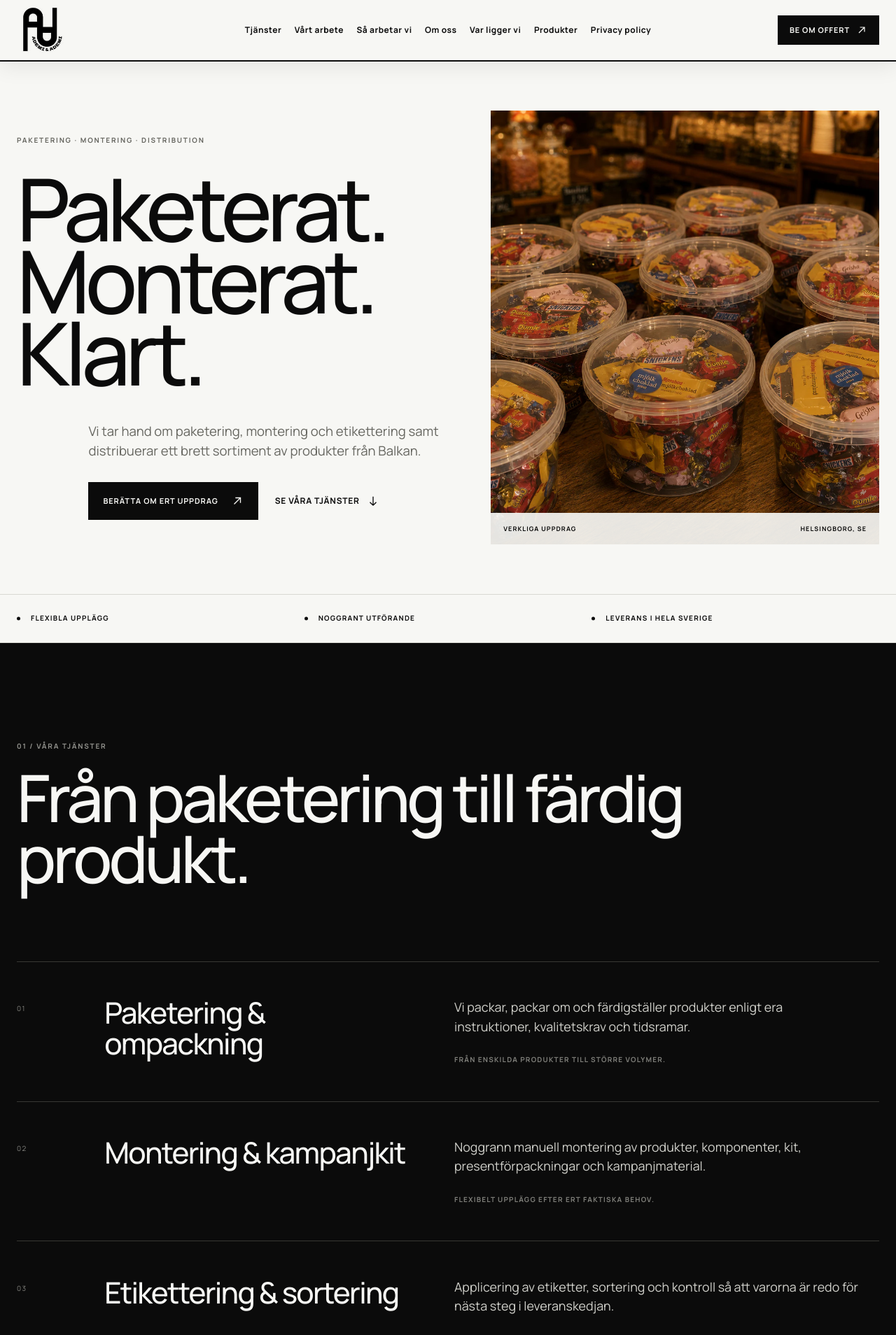
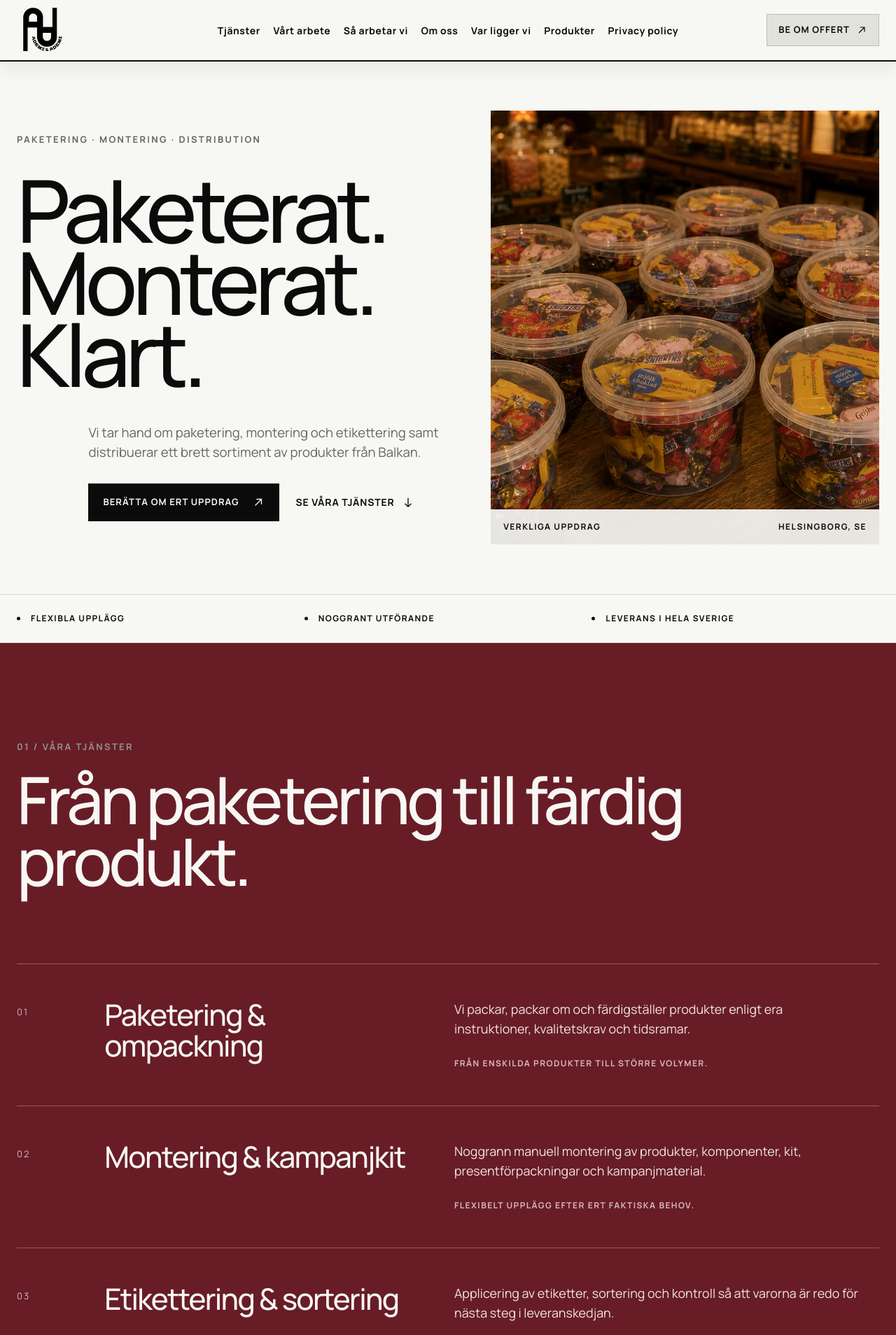
Before and after one commit to momealaouie/ademiademi, a Next.js app: page / in a window 1280 px wide. Shown: the top 1908 px of the page at 70% size. Built offline with nearby package versions, Linux system fonts and the light colour scheme.

Commit message:
Förbättra kontrast och textstorlekar

```diff
--- a/app/globals.css
+++ b/app/globals.css
@@ -1,6 +1,8 @@
 :root {
   --paper: #f7f7f4;
   --surface: #ecece7;
+  --surface-strong: #e2e2dc;
+  --burgundy: #681d26;
   --ink: #0b0b0b;
   --muted: #666660;
   --line: #d9d9d2;
@@ -102,7 +104,7 @@ button:focus-visible {
 .eyebrow {
   margin: 0;
   color: var(--muted);
-  font-size: 10px;
+  font-size: 13px;
   font-weight: 700;
   letter-spacing: 0.18em;
   line-height: 1.2;
@@ -160,7 +162,7 @@ button:focus-visible {
   gap: 18px;
   padding: 15px 20px;
   border: 1px solid;
-  font-size: 11px;
+  font-size: 13px;
   font-weight: 700;
   letter-spacing: 0.08em;
   line-height: 1;
@@ -192,7 +194,7 @@ button:focus-visible {
   align-items: center;
   gap: 10px;
   color: inherit;
-  font-size: 12px;
+  font-size: 14px;
   font-weight: 700;
   letter-spacing: 0.06em;
   text-decoration: none;
@@ -304,7 +306,7 @@ button:focus-visible {
   padding: 16px 18px;
   color: var(--ink);
   background: color-mix(in srgb, var(--paper) 92%, transparent);
-  font-size: 9px;
+  font-size: 12px;
   font-weight: 700;
   letter-spacing: 0.12em;
   text-transform: uppercase;
@@ -325,7 +327,7 @@ button:focus-visible {
 .trust-bar span {
   position: relative;
   padding-left: 20px;
-  font-size: 10px;
+  font-size: 12px;
   font-weight: 700;
   letter-spacing: 0.12em;
   text-transform: uppercase;
@@ -345,10 +347,11 @@ button:focus-visible {
 
 .services {
   padding-block: var(--section-space);
+  background: var(--burgundy);
 }
 
 .service-list {
-  border-top: 1px solid #383834;
+  border-top: 1px solid rgb(255 255 255 / 28%);
 }
 
 .service-row {
@@ -356,7 +359,7 @@ button:focus-visible {
   grid-template-columns: 74px minmax(260px, 0.85fr) minmax(340px, 1.15fr);
   gap: clamp(24px, 4vw, 70px);
   padding-block: clamp(34px, 4vw, 58px);
-  border-bottom: 1px solid #383834;
+  border-bottom: 1px solid rgb(255 255 255 / 28%);
 }
 
 .service-row h3,
@@ -368,8 +371,8 @@ button:focus-visible {
 
 .service-row__number {
   padding-top: 8px;
-  color: #84847f;
-  font-size: 10px;
+  color: #d7b8bc;
+  font-size: 13px;
   letter-spacing: 0.15em;
 }
 
@@ -389,14 +392,14 @@ button:focus-visible {
 
 .service-row__body p {
   margin: 0;
-  color: #d0d0ca;
+  color: #f0e4e5;
   font-size: clamp(16px, 1.4vw, 20px);
   line-height: 1.55;
 }
 
 .service-row__body span {
-  color: #7f7f7a;
-  font-size: 10px;
+  color: #d7b8bc;
+  font-size: 12px;
   font-weight: 700;
   letter-spacing: 0.12em;
   text-transform: uppercase;
--- a/app/page.tsx
+++ b/app/page.tsx
@@ -359,7 +359,7 @@ export default function Home() {
           </div>
         </section>
 
-        <section className="contact section-dark" id="kontakt" aria-labelledby="contact-title">
+        <section className="contact" id="kontakt" aria-labelledby="contact-title">
           <div className="page-shell contact__inner">
             <Reveal className="contact__heading">
               <p className="eyebrow">07 / Kontakt</p>
--- a/app/produkter/page.module.css
+++ b/app/produkter/page.module.css
@@ -87,7 +87,7 @@
 .cardCopy span {
   margin: 0;
   color: var(--muted);
-  font-size: 9px;
+  font-size: 12px;
   font-weight: 700;
   letter-spacing: 0.14em;
   text-transform: uppercase;
@@ -109,6 +109,7 @@
 
 .contact {
   padding-block: clamp(84px, 10vw, 150px);
+  background: var(--surface);
 }
 
 .contact > div {
--- a/app/samarbetspartners/page.module.css
+++ b/app/samarbetspartners/page.module.css
@@ -57,7 +57,7 @@
 .partner > span {
   padding-top: 8px;
   color: var(--muted);
-  font-size: 10px;
+  font-size: 13px;
   font-weight: 700;
   letter-spacing: 0.14em;
 }
@@ -80,7 +80,7 @@
 .partner .category {
   margin-top: 20px;
   color: var(--ink);
-  font-size: 10px;
+  font-size: 13px;
   font-weight: 700;
   letter-spacing: 0.13em;
   text-transform: uppercase;
--- a/app/sections.css
+++ b/app/sections.css
@@ -60,7 +60,7 @@
   padding: 13px 16px;
   color: var(--ink);
   background: color-mix(in srgb, var(--paper) 93%, transparent);
-  font-size: 9px;
+  font-size: 12px;
   font-weight: 700;
   letter-spacing: 0.12em;
   text-transform: uppercase;
@@ -95,7 +95,7 @@
 .featured-product p {
   margin: 17px 0 5px;
   color: var(--muted);
-  font-size: 9px;
+  font-size: 12px;
   font-weight: 700;
   letter-spacing: 0.14em;
   text-transform: uppercase;
@@ -146,7 +146,7 @@
 
 .process-card > span {
   color: var(--muted);
-  font-size: 10px;
+  font-size: 13px;
   font-weight: 700;
   letter-spacing: 0.14em;
 }
@@ -215,7 +215,7 @@
 }
 
 .credentials {
-  background: var(--paper);
+  background: var(--surface-strong);
 }
 
 .credentials__grid {
@@ -266,6 +266,8 @@
 
 .contact {
   padding-block: var(--section-space) 72px;
+  color: var(--ink);
+  background: var(--surface);
 }
 
 .contact__inner {
@@ -286,7 +288,7 @@
 .contact__heading > p:last-child {
   max-width: 590px;
   margin: 0;
-  color: #a6a6a0;
+  color: var(--muted);
   font-size: clamp(16px, 1.4vw, 21px);
   line-height: 1.6;
 }
@@ -298,7 +300,7 @@
   gap: 28px;
   margin-top: clamp(90px, 12vw, 170px);
   padding-top: 32px;
-  border-top: 1px solid #353531;
+  border-top: 1px solid var(--line-strong);
 }
 
 .contact-grid > div {
@@ -308,8 +310,8 @@
 }
 
 .contact-grid span {
-  color: #81817c;
-  font-size: 9px;
+  color: var(--muted);
+  font-size: 12px;
   font-weight: 700;
   letter-spacing: 0.14em;
   text-transform: uppercase;
@@ -321,8 +323,8 @@
   display: inline-flex;
   align-items: start;
   gap: 8px;
-  color: var(--paper);
-  font-size: 14px;
+  color: var(--ink);
+  font-size: 16px;
   text-decoration: none;
   overflow-wrap: anywhere;
 }
@@ -339,7 +341,7 @@
 
 .location {
   padding-top: clamp(72px, 9vw, 130px);
-  background: var(--paper);
+  background: var(--surface-strong);
   scroll-margin-top: var(--header-height);
 }
 
--- a/components/ContactForm.module.css
+++ b/components/ContactForm.module.css
@@ -12,8 +12,8 @@
 .requiredNotice {
   grid-column: 1 / -1;
   margin: 0 0 4px;
-  color: #c8c8c2;
-  font-size: 13px;
+  color: var(--muted);
+  font-size: 15px;
   line-height: 1.55;
 }
 
@@ -24,8 +24,8 @@
 }
 
 .grid label > span {
-  color: #9c9c96;
-  font-size: 9px;
+  color: var(--muted);
+  font-size: 12px;
   font-weight: 700;
   letter-spacing: 0.14em;
   text-transform: uppercase;
@@ -35,10 +35,10 @@
 .grid textarea {
   width: 100%;
   padding: 12px 0;
-  color: var(--paper);
+  color: var(--ink);
   background: transparent;
   border: 0;
-  border-bottom: 1px solid #484844;
+  border-bottom: 1px solid var(--line-strong);
   border-radius: 0;
   font: inherit;
   outline: none;
@@ -52,12 +52,12 @@
 
 .grid input::placeholder,
 .grid textarea::placeholder {
-  color: #73736e;
+  color: #777771;
 }
 
 .grid input:focus,
 .grid textarea:focus {
-  border-color: var(--paper);
+  border-color: var(--ink);
 }
 
 .grid input:invalid:not(:placeholder-shown),
@@ -87,8 +87,8 @@
 
 .footer p {
   margin: 0;
-  color: #7f7f79;
-  font-size: 10px;
+  color: var(--muted);
+  font-size: 13px;
 }
 
 .footer button {
@@ -98,10 +98,10 @@
   justify-content: center;
   gap: 18px;
   padding: 15px 20px;
-  color: var(--ink);
-  background: var(--paper);
-  border: 1px solid var(--paper);
-  font-size: 10px;
+  color: var(--paper);
+  background: var(--ink);
+  border: 1px solid var(--ink);
+  font-size: 13px;
   font-weight: 700;
   letter-spacing: 0.08em;
   text-transform: uppercase;
@@ -110,7 +110,7 @@
 }
 
 .footer button:hover:not(:disabled) {
-  color: var(--paper);
+  color: var(--ink);
   background: transparent;
 }
 
@@ -132,7 +132,7 @@
   max-width: 700px;
   margin: 22px 0 0;
   color: var(--muted);
-  font-size: 12px;
+  font-size: 14px;
   line-height: 1.6;
 }
 
--- a/components/Header.module.css
+++ b/components/Header.module.css
@@ -54,7 +54,7 @@
 .desktopNav a {
   position: relative;
   color: inherit;
-  font-size: 12px;
+  font-size: 14px;
   font-weight: 700;
   letter-spacing: 0.04em;
   text-decoration: none;
@@ -79,10 +79,10 @@
   align-items: center;
   gap: 9px;
   padding: 12px 16px;
-  color: var(--paper);
-  background: var(--ink);
-  border: 1px solid var(--ink);
-  font-size: 11px;
+  color: var(--ink);
+  background: var(--surface-strong);
+  border: 1px solid var(--line-strong);
+  font-size: 13px;
   font-weight: 700;
   letter-spacing: 0.08em;
   text-decoration: none;
@@ -95,8 +95,8 @@
 }
 
 .headerCta:hover {
-  color: var(--ink);
-  background: transparent;
+  color: var(--paper);
+  background: var(--ink);
 }
 
 .menuButton,
```
